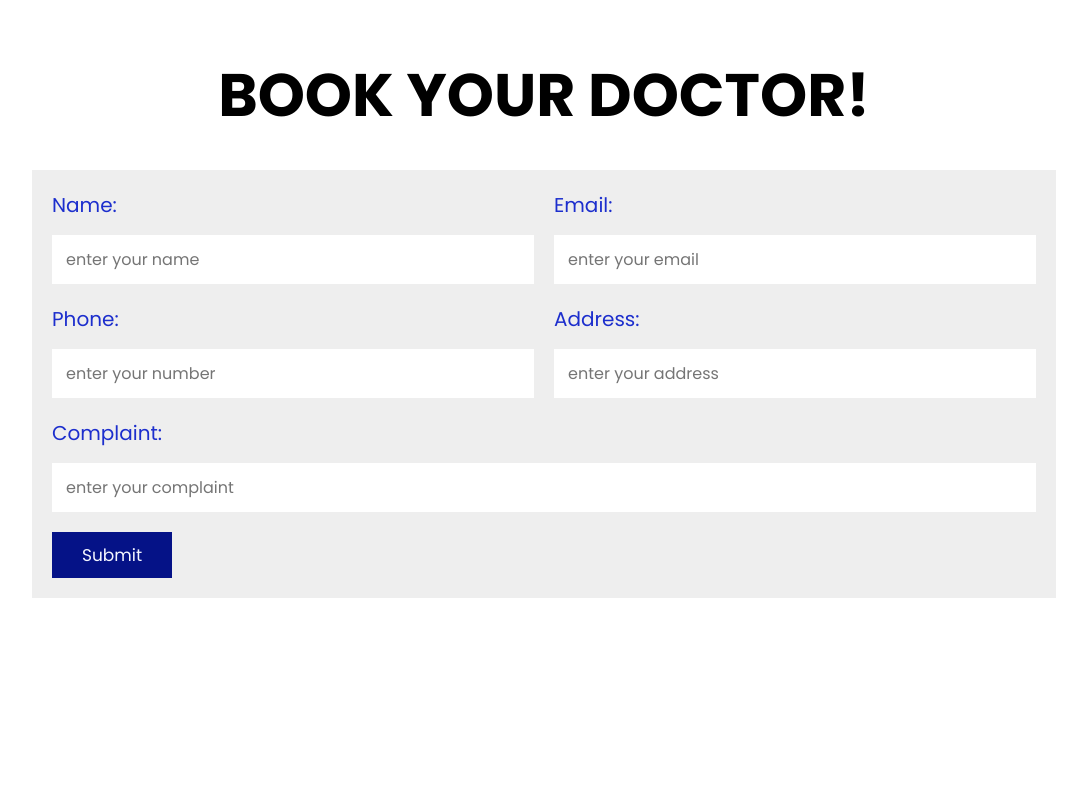
After one commit to SyuQyu/ProjectAkhirPemrogramanWeb, a PHP site: page /pemrograman/frontend/view/booking.php in a window 1280 px wide. The commit adds this page. Shown: the whole page, without its empty margins (96-1183 px from the left). Run offline with PHP 8.4, Linux system fonts and the light colour scheme.

Commit message:
booking form
fix booking form

```diff
--- /dev/null
+++ b/frontend/css/booking.css
@@ -0,0 +1,110 @@
+@import url("https://fonts.googleapis.com/css2?family=Poppins:wght@100;200;300;400;500;600;700&display=swap");
+
+:root {
+    --putih: #f5f6ff;
+    --biruUngu: #6875f2;
+    --biruTengah: #1c2ecd;
+    --biruTua: #051287;
+    --dark-bg: rgba(0, 0, 0, .7);
+    --light-bg: #eee;
+    --border: .1rem solid var(--black);
+    --box-shadow: 0 .5rem 1rem rgba(0, 0, 0, .1);
+    --text-shadow: 0 1.5rem 3rem rgba(0, 0, 0, .3);
+}
+
+* {
+    font-family: "Poppins", sans-serif;
+    margin: 0;
+    padding: 0;
+    box-sizing: border-box;
+    outline: none;
+    border: none;
+    text-decoration: none;
+    text-transform: capitalize;
+}
+
+html {
+    font-size: 62.5%;
+    overflow-x: hidden;
+}
+
+html::-webkit-scrollbar {
+    width: 1 rem;
+}
+
+html::-webkit-scrollbar-track{
+    background-color: var(--putih);
+}
+
+html::-webkit-scrollbar-track{
+    background-color: var(--biruUngu);
+}
+
+section {
+    padding: 5rem 10%;
+}
+
+.btn {
+    display: inline-block;
+    background: var(--biruTua);
+    margin-top: 1rem;
+    color: var(--putih);
+    font-size: 1.7rem;
+    padding: 1rem 3rem;
+    cursor: pointer;
+}
+
+.btn:hover {
+    background-color: var(--biruUngu);
+}
+
+.heading-title {
+    text-align: center;
+    margin-bottom: 3rem;
+    font-size: 6rem;
+    text-transform: uppercase;
+    color: var(--black);
+}
+
+.booking .book-form {
+    padding: 2rem;
+    background: var(--light-bg);
+}
+
+.booking .book-form .flex {
+    display: flex;
+    flex-wrap: wrap;
+    gap: 2rem;
+}
+
+.booking .book-form .flex .inputBox {
+    flex: 1 1 41rem;
+}
+
+.booking .book-form .flex .inputBox input {
+    width: 100%;
+    padding: 1.2rem 1.4rem;
+    font-size: 1.6rem;
+    color: var(--biruTengah);
+    text-transform: none;
+    margin-top: 1.5rem;
+    border: var(--border);
+}
+
+.booking .book-form .flex .inputBox input:focus {
+    background: var(--biruTua);
+    color: var(--putih);
+}
+
+.booking .book-form .flex .inputBox input:focus::placeholder {
+    color: var(--putih);
+}
+
+.booking .book-form .flex .inputBox span {
+    font-size: 2rem;
+    color: var(--biruTengah);
+}
+
+.booking .book-form .btn {
+    margin-top: 2rem;
+}
--- /dev/null
+++ b/frontend/view/booking.php
@@ -0,0 +1,45 @@
+<html>
+<head>
+    <meta charset="utf-8">
+    <meta name="viewport" content="width=device-width, initial-scale=1">
+    <title>Booking</title>
+    <link rel="stylesheet" href="../css/booking.css">
+</head>
+
+<body>
+    <section class="booking">
+        <h1 class="heading-title">book your doctor!</h1>
+
+        <form action="book_form.php" method="post" class="book-form">
+            <div class="flex">
+                <div class="inputBox">
+                    <span>name: </span>
+                    <input type="text" placeholder="enter your name" name="name">
+                </div>
+
+                <div class="inputBox">
+                    <span>email: </span>
+                    <input type="email" placeholder="enter your email" name="email">
+                </div>
+
+                <div class="inputBox">
+                    <span>phone: </span>
+                    <input type="number" placeholder="enter your number" name="phone">
+                </div>
+
+                <div class="inputBox">
+                    <span>address: </span>
+                    <input type="text" placeholder="enter your address" name="address">
+                </div>
+
+                <div class="inputBox">
+                    <span>complaint: </span>
+                    <input type="text" placeholder="enter your complaint" name="complaint">
+                </div>
+            </div>
+
+            <input type="submit" value="submit" class="btn" name="send">
+        </form>
+    </section>
+</body>
+</html>
--- a/frontend/view/homepackages.php
+++ b/frontend/view/homepackages.php
@@ -9,7 +9,7 @@
 
 <body>
     <section class="home-packages">
-        <h1 class="bg-red">top destinations</h1>
+        <h1 class="heading-title">top destinations</h1>
         <div class="box-container">
             <div class="box">
                 <div class="image">
```
Also changed, not shown: frontend/css/homepackagesstyle.css (+70 -3 lines).
